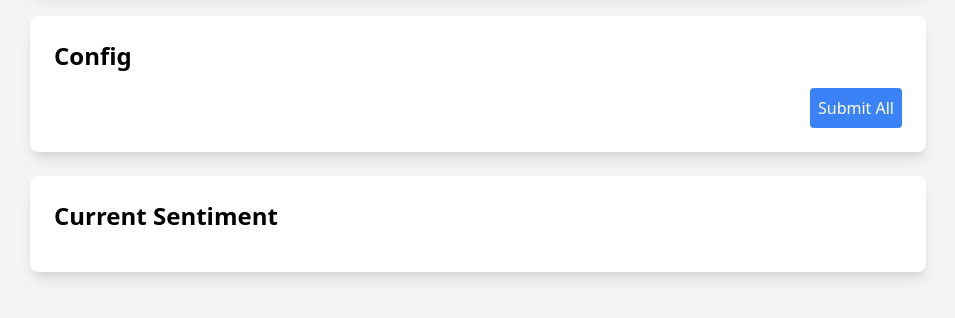
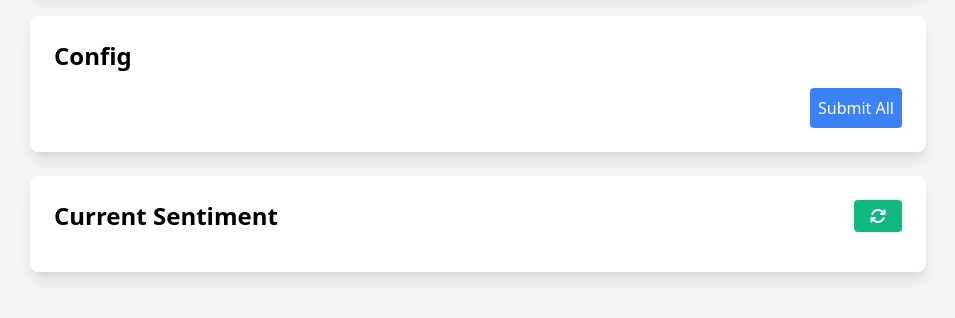
Before and after one commit to DerSalvador/ananda-public, a FastAPI app: page / in a window 1280 px wide. Shown: the part 144-462 px from the top of the page, without its empty margins (162-1117 px from the left). Run offline with FastAPI, Linux system fonts and the light colour scheme; data that the repository does not hold is empty.

Commit message:
Refresh button

```diff
--- a/app/templates/config.html
+++ b/app/templates/config.html
@@ -4,6 +4,7 @@
     <meta name="viewport" content="width=device-width, initial-scale=1.0">
     <title>Bias Config</title>
     <link href="https://cdn.jsdelivr.net/npm/tailwindcss@2.2.19/dist/tailwind.min.css" rel="stylesheet">
+    <link rel="stylesheet" href="https://cdnjs.cloudflare.com/ajax/libs/font-awesome/6.5.0/css/all.min.css">
     <script src="https://cdn.jsdelivr.net/npm/chart.js"></script>
     <script>
         async function toggleBias(biasName, checkbox) {
@@ -97,6 +98,12 @@
             } catch (err) {
                 console.error('Failed to fetch sentiment data:', err);
             }
+        }
+
+        async function refreshSentiments() {
+            const container = document.getElementById('sentiment-list');
+            container.innerHTML = ''; // Clear existing content
+            await fetchSentiments();
         }
 
         async function showProfitChart(symbol, container) {
@@ -201,10 +208,17 @@
 
     <!-- Sentiment Analysis -->
     <div id="sentiment-container" class="bg-white p-4 sm:p-6 rounded-lg shadow-lg w-full max-w-4xl mx-auto mt-6 mb-8">
-        <h1 class="text-xl sm:text-2xl font-bold mb-4">Current Sentiment</h1>
-        <div id="sentiment-list" class="space-y-6">
-            <!-- Content populated by JS -->
-        </div>
+      <div class="flex justify-between items-center mb-4">
+        <h1 class="text-xl sm:text-2xl font-bold">Current Sentiment</h1>
+
+        <button onclick="refreshSentiments()" class="bg-green-500 hover:bg-green-600 text-white px-4 py-2 rounded flex items-center gap-2">
+          <i class="fas fa-arrows-rotate"></i>
+        </button>
+      </div>
+
+      <div id="sentiment-list" class="space-y-6">
+        <!-- Content populated by JS -->
+      </div>
     </div>
 
 </body>
```
